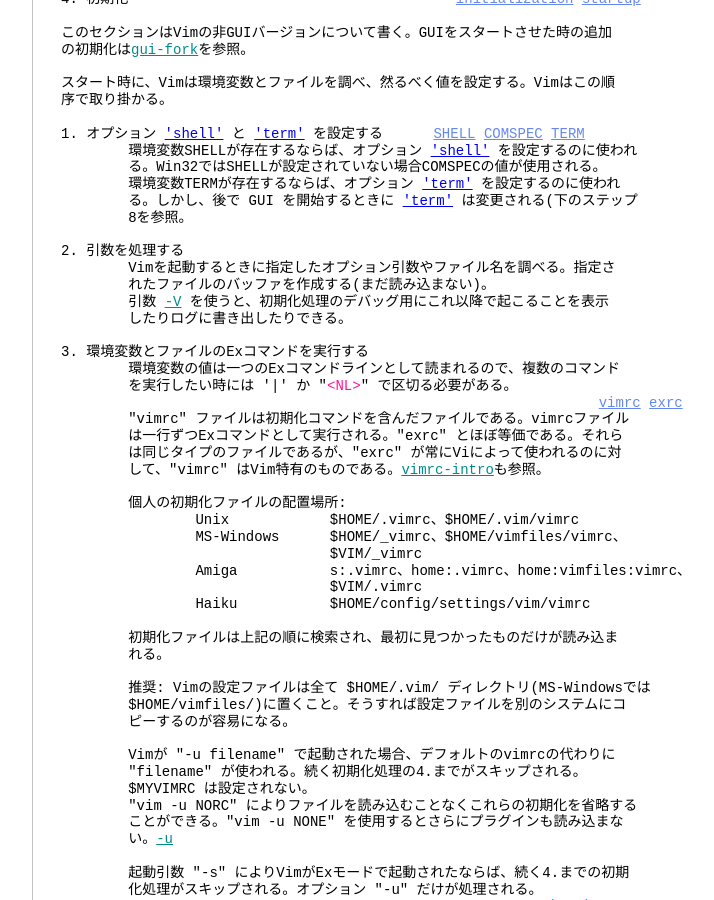
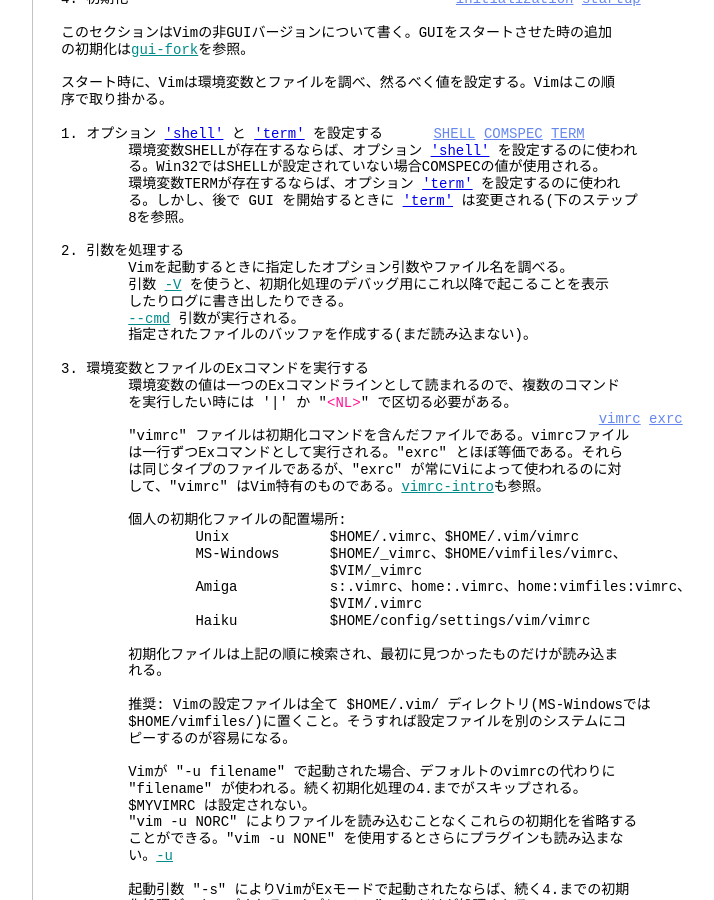
Before and after one commit to vim-jp/vimdoc-ja, a Jekyll site: the page built from starting.html, in a window 1280 px wide and 900 px high, scrolled down 12923 px. Shown: the whole window, without its empty margins (340-1054 px from the left). Built offline with Jekyll 4.4.1, drawn with Linux system fonts in a browser that asks for light colours; nearby versions of some CDN libraries; comment, search, counter and statistics services are not loaded; some of the changed text lies outside the part shown.

Commit message:
Generated by GitHub workflow 6515981398
https://github.com/vim-jp/vimdoc-ja-working/actions/runs/6515981398

```diff
--- a/starting.html
+++ b/starting.html
@@ -3,7 +3,7 @@ layout: vimdoc
 helpname: 'starting'
 ---
 <div id='vimCodeElement'>
-<a class="Constant" href="starting.html" name="starting.txt">starting.txt</a>&nbsp;&nbsp;For&nbsp;<span class="Identifier">Vim バージョン 9.0.</span>&nbsp;&nbsp;Last change: 2022 Nov 30<br>
+<a class="Constant" href="starting.html" name="starting.txt">starting.txt</a>&nbsp;&nbsp;For&nbsp;<span class="Identifier">Vim バージョン 9.0.</span>&nbsp;&nbsp;Last change: 2023 May 30<br>
 <br>
 <br>
 &nbsp;&nbsp;&nbsp;&nbsp;&nbsp;&nbsp;&nbsp;&nbsp;&nbsp;&nbsp;&nbsp;&nbsp;&nbsp;&nbsp;&nbsp;&nbsp;<span class="Identifier">VIMリファレンスマニュアル&nbsp;&nbsp;&nbsp;&nbsp;by Bram Moolenaar</span><br>
@@ -775,10 +775,11 @@ Evimでは以下のオプションが標準設定から変更される:<br>
 &nbsp;&nbsp;&nbsp;&nbsp;&nbsp;&nbsp;&nbsp;&nbsp;8を参照。<br>
 <br>
 2. 引数を処理する<br>
-&nbsp;&nbsp;&nbsp;&nbsp;&nbsp;&nbsp;&nbsp;&nbsp;Vimを起動するときに指定したオプション引数やファイル名を調べる。指定さ<br>
-&nbsp;&nbsp;&nbsp;&nbsp;&nbsp;&nbsp;&nbsp;&nbsp;れたファイルのバッファを作成する(まだ読み込まない)。<br>
+&nbsp;&nbsp;&nbsp;&nbsp;&nbsp;&nbsp;&nbsp;&nbsp;Vimを起動するときに指定したオプション引数やファイル名を調べる。<br>
 &nbsp;&nbsp;&nbsp;&nbsp;&nbsp;&nbsp;&nbsp;&nbsp;引数&nbsp;<a class="Identifier" href="starting.html#-V">-V</a>&nbsp;を使うと、初期化処理のデバッグ用にこれ以降で起こることを表示<br>
 &nbsp;&nbsp;&nbsp;&nbsp;&nbsp;&nbsp;&nbsp;&nbsp;したりログに書き出したりできる。<br>
+&nbsp;&nbsp;&nbsp;&nbsp;&nbsp;&nbsp;&nbsp;&nbsp;<a class="Identifier" href="starting.html#--cmd">--cmd</a>&nbsp;引数が実行される。<br>
+&nbsp;&nbsp;&nbsp;&nbsp;&nbsp;&nbsp;&nbsp;&nbsp;指定されたファイルのバッファを作成する(まだ読み込まない)。<br>
 <br>
 3. 環境変数とファイルのExコマンドを実行する<br>
 &nbsp;&nbsp;&nbsp;&nbsp;&nbsp;&nbsp;&nbsp;&nbsp;環境変数の値は一つのExコマンドラインとして読まれるので、複数のコマンド<br>
```
